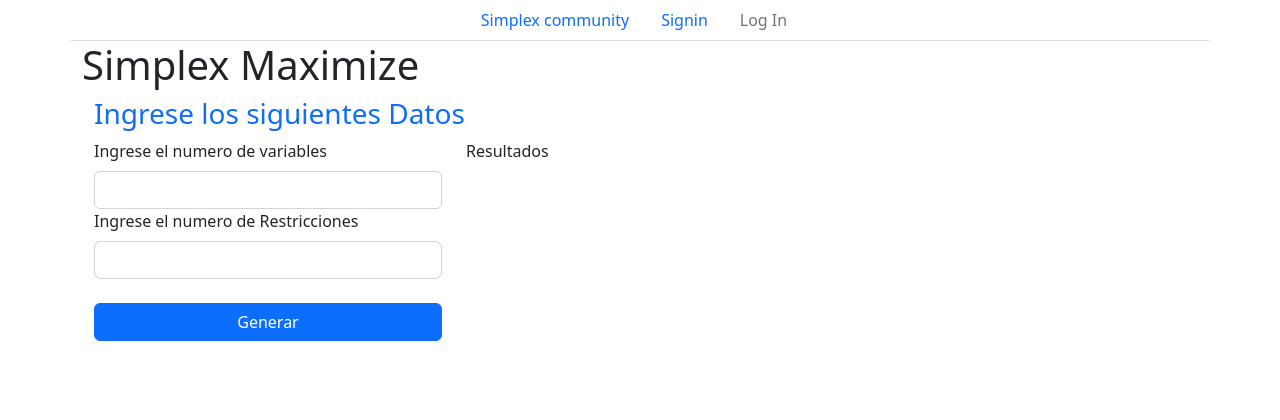
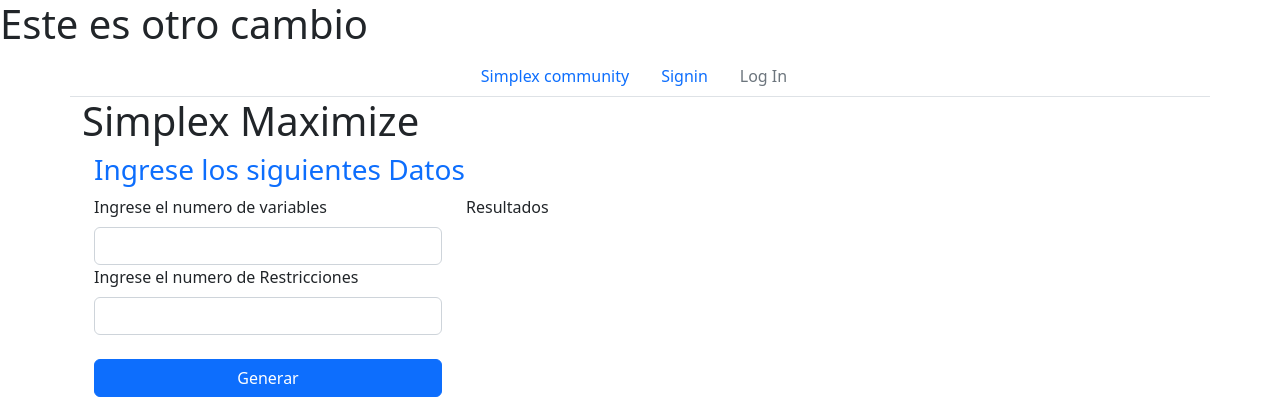
Before and after one commit to SergioDavidRamos20/ProgramacionLineal, a Django app: page / in a window 1280 px wide. Shown: the top 420 px of the page. Run offline with Django 4.2, Linux system fonts and the light colour scheme.

Commit message:
nuevo cambio

```diff
--- a/calculadorasimplex/templates/base.html
+++ b/calculadorasimplex/templates/base.html
@@ -1,5 +1,6 @@
 <!DOCTYPE html>
 <html lang="es">
+
 <head>
   <title>Simplex community</title>
   <!-- Required meta tags -->
@@ -7,12 +8,13 @@
   <meta name="viewport" content="width=device-width, initial-scale=1, shrink-to-fit=no" />
 
   <!-- Bootstrap CSS v5.2.1 -->
-    <link href="https://cdn.jsdelivr.net/npm/bootstrap@5.2.1/dist/css/bootstrap.min.css" rel="stylesheet" integrity="sha384-iYQeCzEYFbKjA/T2uDLTpkwGzCiq6soy8tYaI1GyVh/UjpbCx/TYkiZhlZB6+fzT" crossorigin="anonymous" />
+  <link href="https://cdn.jsdelivr.net/npm/bootstrap@5.2.1/dist/css/bootstrap.min.css" rel="stylesheet"
+    integrity="sha384-iYQeCzEYFbKjA/T2uDLTpkwGzCiq6soy8tYaI1GyVh/UjpbCx/TYkiZhlZB6+fzT" crossorigin="anonymous" />
 </head>
 
 <body>
   <header>
-
+    <h1>Este es otro cambio</h1>
     <nav class="nav justify-content-center border-bottom container">
       <a class="nav-link active" href="/" aria-current="page">Simplex community</a>
       <a class="nav-link" href="#">Signin</a>
@@ -28,11 +30,16 @@
     <!-- place footer here -->
   </footer>
   <!-- Bootstrap JavaScript Libraries -->
-    <script src="https://cdn.jsdelivr.net/npm/@popperjs/core@2.11.6/dist/umd/popper.min.js" integrity="sha384-oBqDVmMz9ATKxIep9tiCxS/Z9fNfEXiDAYTujMAeBAsjFuCZSmKbSSUnQlmh/jp3" crossorigin="anonymous"></script>
+  <script src="https://cdn.jsdelivr.net/npm/@popperjs/core@2.11.6/dist/umd/popper.min.js"
+    integrity="sha384-oBqDVmMz9ATKxIep9tiCxS/Z9fNfEXiDAYTujMAeBAsjFuCZSmKbSSUnQlmh/jp3"
+    crossorigin="anonymous"></script>
 
-    <script src="https://cdn.jsdelivr.net/npm/bootstrap@5.2.1/dist/js/bootstrap.min.js" integrity="sha384-7VPbUDkoPSGFnVtYi0QogXtr74QeVeeIs99Qfg5YCF+TidwNdjvaKZX19NZ/e6oz" crossorigin="anonymous"></script>
+  <script src="https://cdn.jsdelivr.net/npm/bootstrap@5.2.1/dist/js/bootstrap.min.js"
+    integrity="sha384-7VPbUDkoPSGFnVtYi0QogXtr74QeVeeIs99Qfg5YCF+TidwNdjvaKZX19NZ/e6oz"
+    crossorigin="anonymous"></script>
 
 
   </script>
 </body>
+
 </html>
```
Lines whose indentation alone changed are shown as unchanged.
